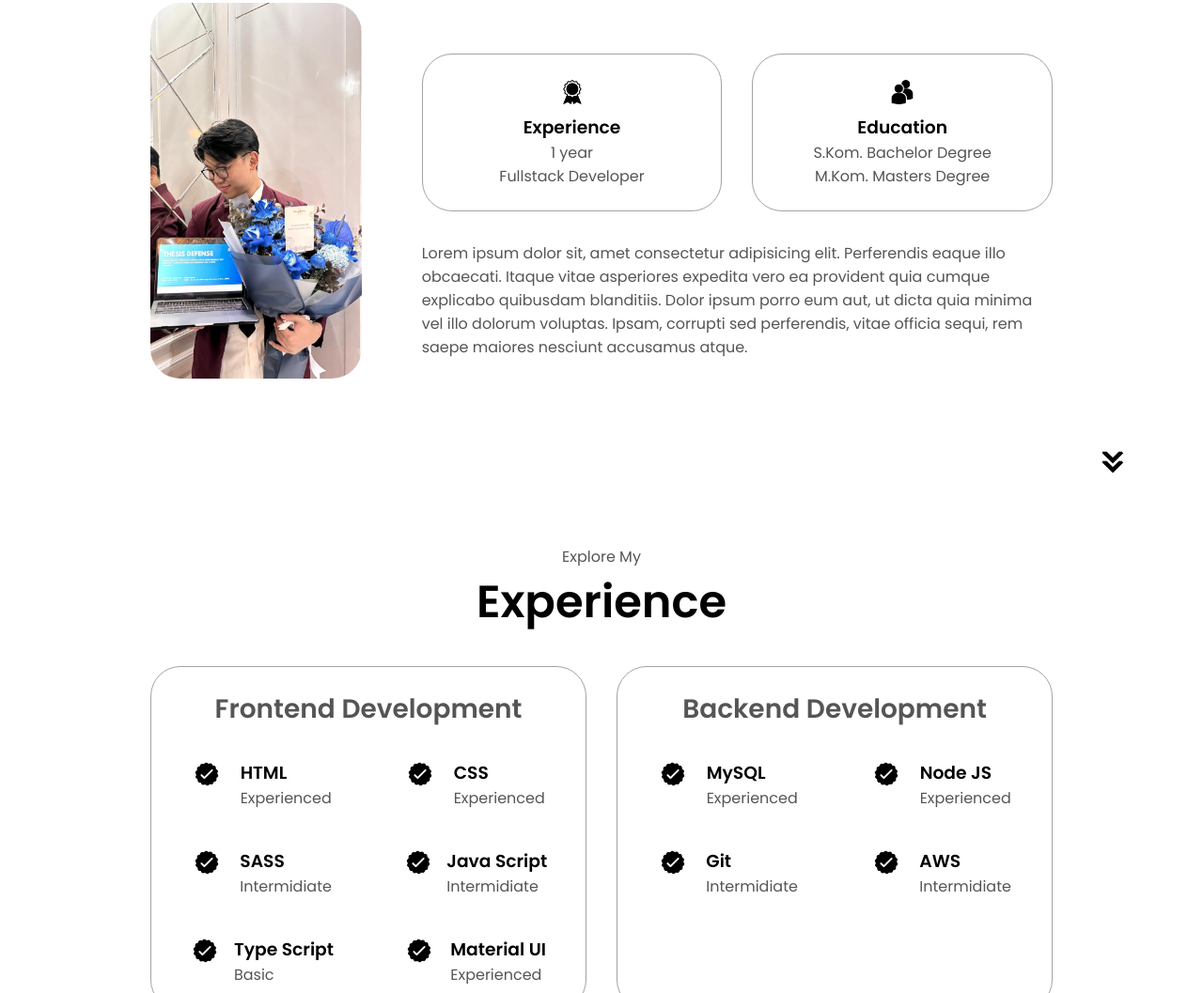
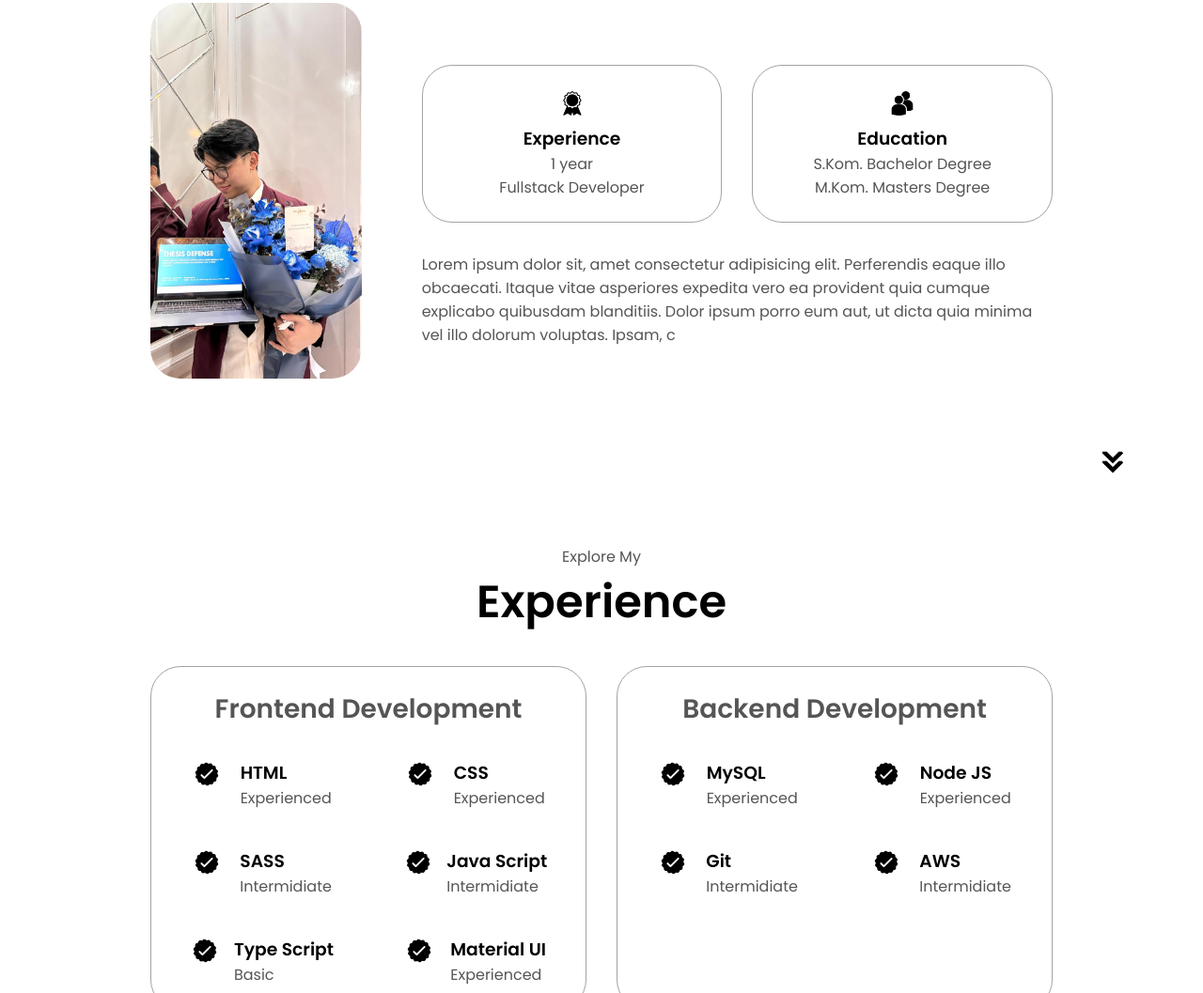
Before and after one commit to stv1000/Porto, a plain HTML site: page index.html in a window 1280 px wide. Shown: the part 1116-2173 px from the top of the page at 94% size. Drawn offline with Linux system fonts and the light colour scheme; files whose address does not match are found by name.

Commit message:
Update index.html

```diff
--- a/index.html
+++ b/index.html
@@ -78,7 +78,7 @@
                     </div>
                 </div>
                 <div class="text-container">
-                    <p>Lorem ipsum dolor sit, amet consectetur adipisicing elit. Perferendis eaque illo obcaecati. Itaque vitae asperiores expedita vero ea provident quia cumque explicabo quibusdam blanditiis. Dolor ipsum porro eum aut, ut dicta quia minima vel illo dolorum voluptas. Ipsam, corrupti sed perferendis, vitae officia sequi, rem saepe maiores nesciunt accusamus atque.</p>
+                    <p>Lorem ipsum dolor sit, amet consectetur adipisicing elit. Perferendis eaque illo obcaecati. Itaque vitae asperiores expedita vero ea provident quia cumque explicabo quibusdam blanditiis. Dolor ipsum porro eum aut, ut dicta quia minima vel illo dolorum voluptas. Ipsam, c</p>
                 </div>
             </div>
         </div>
```
